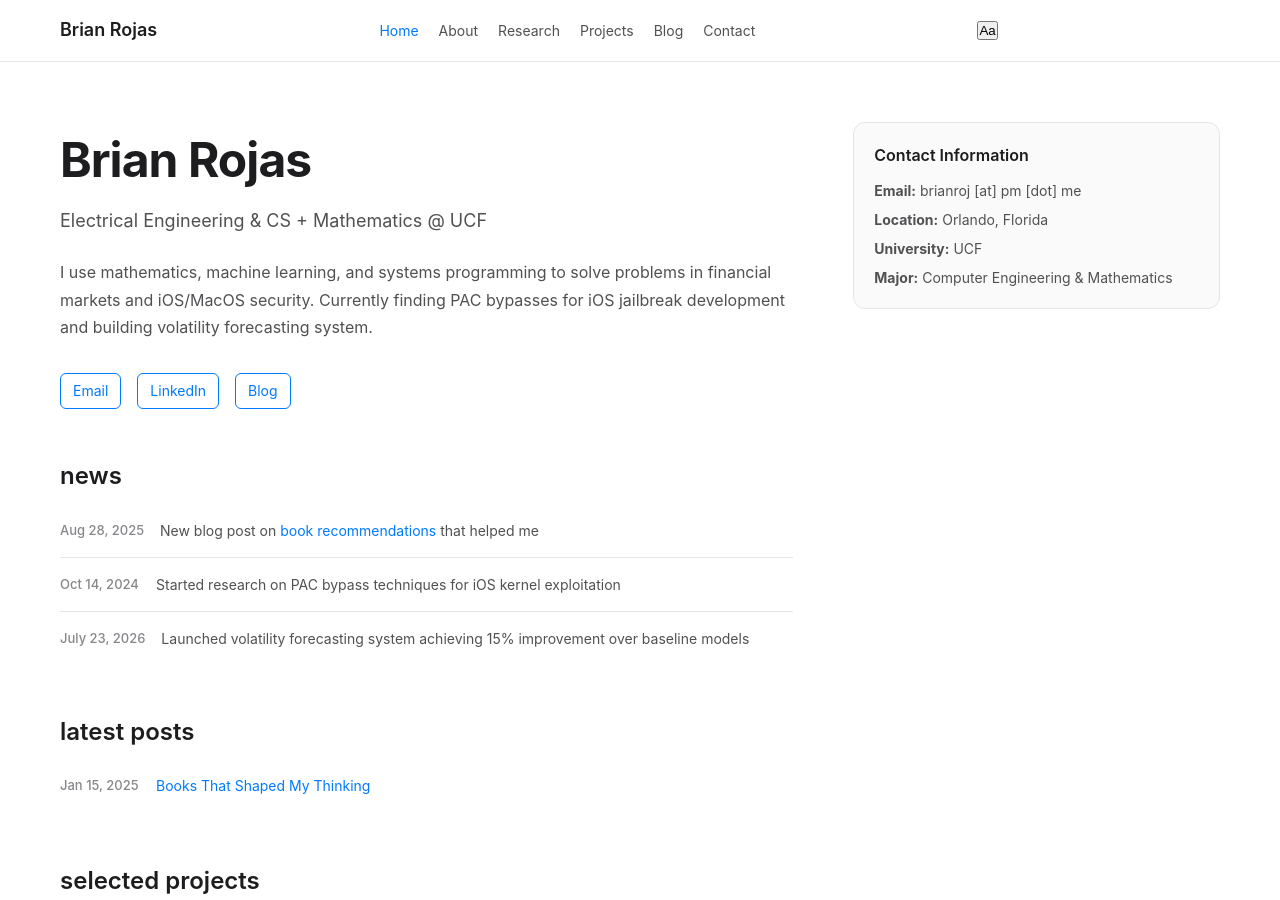
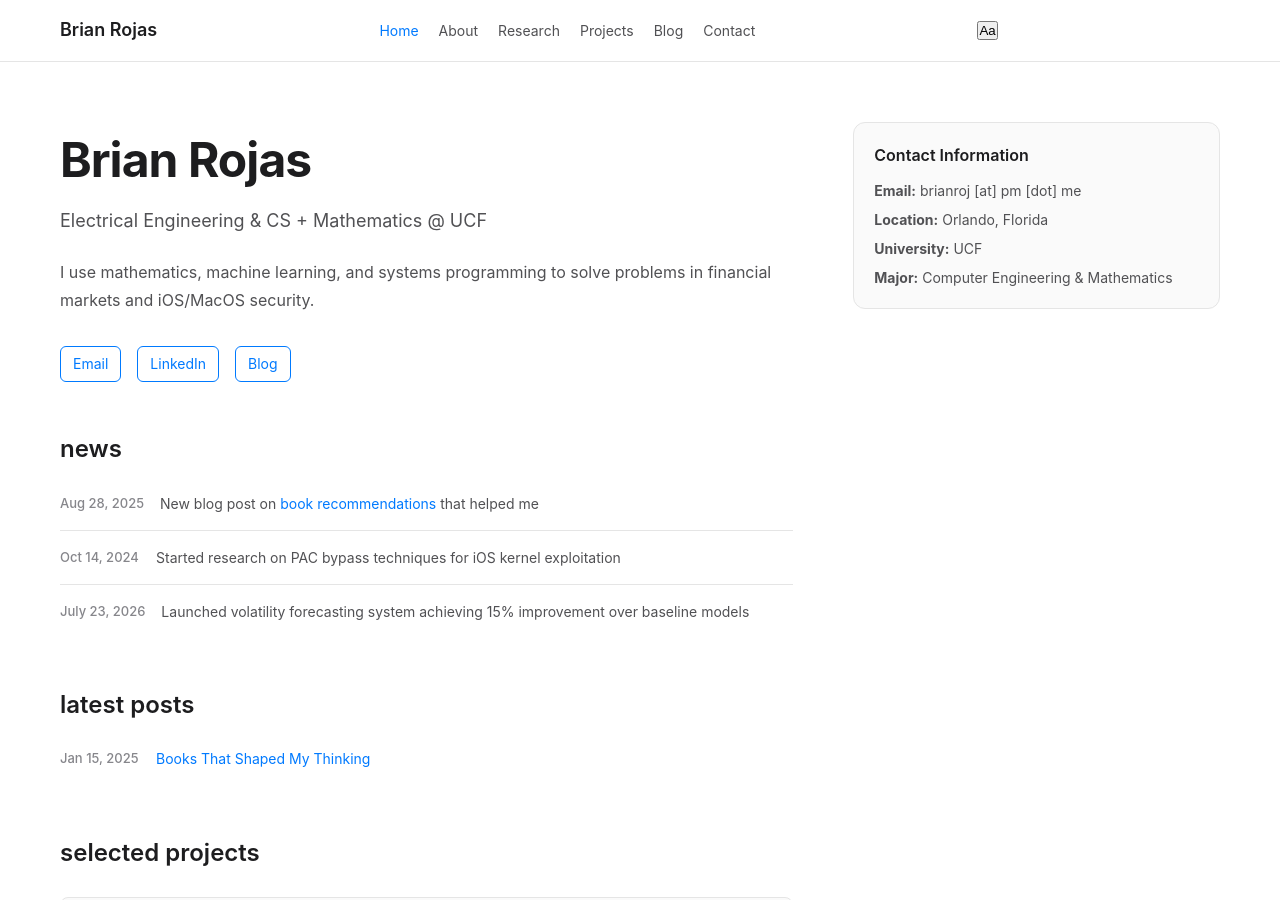
Before and after one commit to brianrojrc/brianrojrc.github.io, a Jekyll site: the page built from index.md, in a window 1280 px wide and 900 px high. Built offline with Jekyll 4.4.1, drawn with Linux system fonts in a browser that asks for light colours.

Commit message:
Update index.md

```diff
--- a/index.md
+++ b/index.md
@@ -10,8 +10,7 @@ title: Home
             <p class="tagline">Electrical Engineering & CS + Mathematics @ UCF</p>
             <div class="profile-bio">
                 I use mathematics, machine learning, and systems programming
-                to solve problems in financial markets and iOS/MacOS security. Currently finding
-                PAC bypasses for iOS jailbreak development and building volatility forecasting system.
+                to solve problems in financial markets and iOS/MacOS security.
             </div>
             <div class="profile-links">
                 <a href="mailto:brianroj@pm.me">Email</a>
```
